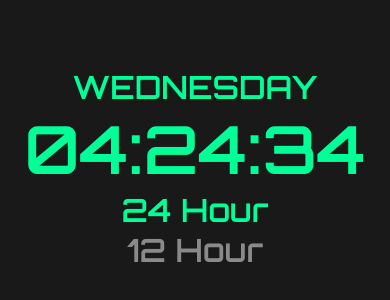
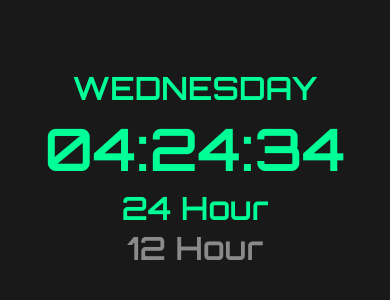
Before and after one commit to bralegz/js-clock, a plain HTML site: page index.html in a window 390 px wide. Shown: the part 274-574 px from the top of the page. Drawn offline with Linux system fonts and the light colour scheme.

Commit message:
Fix font size hour display on small screen

```diff
--- a/styles.css
+++ b/styles.css
@@ -78,7 +78,7 @@ body {
 @media screen and (max-width: 528px) {
 
     .wrapper-grid .hour {
-        font-size: 17vw;
+        font-size: 15vw;
     }
 
     .wrapper-grid .format-wrapper {
```
